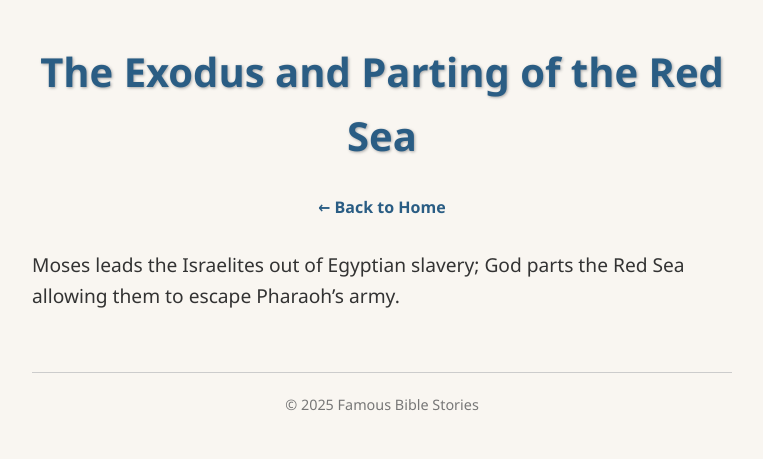
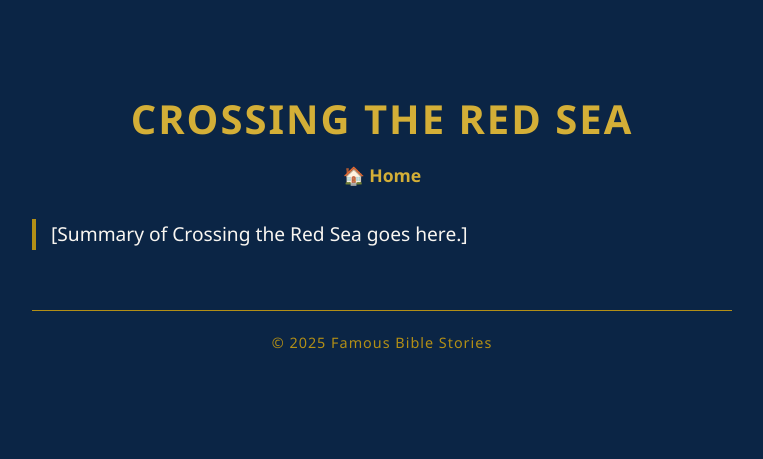
Before and after one commit to redheadliterature/Bible-Camp, a plain HTML site: page exodus-red-sea.html in a window 1280 px wide. Shown: the whole page, without its empty margins (258-1021 px from the left). Drawn offline with Linux system fonts and the light colour scheme.

Commit message:
Update exodus-red-sea.html

```diff
--- a/exodus-red-sea.html
+++ b/exodus-red-sea.html
@@ -2,15 +2,15 @@
 <html lang="en">
 <head>
   <meta charset="UTF-8" />
-  <title>The Exodus and Parting of the Red Sea - Famous Bible Stories</title>
+  <title>Crossing the Red Sea - Famous Bible Stories</title>
   <style>
     body {
       font-family: 'Segoe UI', Tahoma, Geneva, Verdana, sans-serif;
       max-width: 700px;
       margin: 40px auto;
-      padding: 0 20px 40px;
-      background-color: #f9f6f1;
-      color: #333;
+      padding: 20px;
+      background-color: #0B2545;
+      color: #F9F6F1;
       line-height: 1.6;
     }
     header {
@@ -18,43 +18,52 @@
       margin-bottom: 30px;
     }
     h1 {
-      color: #2a5d84;
-      font-weight: 700;
+      color: #D4AF37;
       font-size: 2.5em;
-      text-shadow: 1px 1px 3px #a7a7a7;
+      text-transform: uppercase;
+      letter-spacing: 2px;
+      margin-bottom: 10px;
+    }
+    nav {
+      text-align: center;
+      margin-bottom: 20px;
     }
     nav a {
-      color: #2a5d84;
+      color: #D4AF37;
       text-decoration: none;
-      font-weight: 600;
-      border-bottom: 1.5px solid transparent;
-      transition: border-color 0.3s, color 0.3s;
+      font-weight: 700;
+      font-size: 1.1em;
+      transition: color 0.3s ease;
     }
     nav a:hover {
-      color: #740001;
-      border-bottom: 1.5px solid #740001;
+      color: #F0D94E;
     }
     section.summary {
       font-size: 1.2em;
+      border-left: 4px solid #B38F16;
+      padding-left: 15px;
       margin-top: 20px;
     }
     footer {
       margin-top: 60px;
       text-align: center;
       font-size: 0.9em;
-      color: #777;
-      border-top: 1px solid #ccc;
+      color: #B38F16;
+      border-top: 1px solid #B38F16;
       padding-top: 20px;
+      letter-spacing: 1px;
     }
   </style>
 </head>
 <body>
   <header>
-    <h1>The Exodus and Parting of the Red Sea</h1>
-    <nav><a href="index.html">← Back to Home</a></nav>
+    <h1>Crossing the Red Sea</h1>
+    <nav>
+      <a href="index.html">🏠 Home</a>
+    </nav>
   </header>
   <section class="summary">
-    <p>Moses leads the Israelites out of Egyptian slavery; God parts the Red Sea allowing them to escape Pharaoh’s army.</p>
+    <p>[Summary of Crossing the Red Sea goes here.]</p>
   </section>
   <footer>
     &copy; 2025 Famous Bible Stories
```
